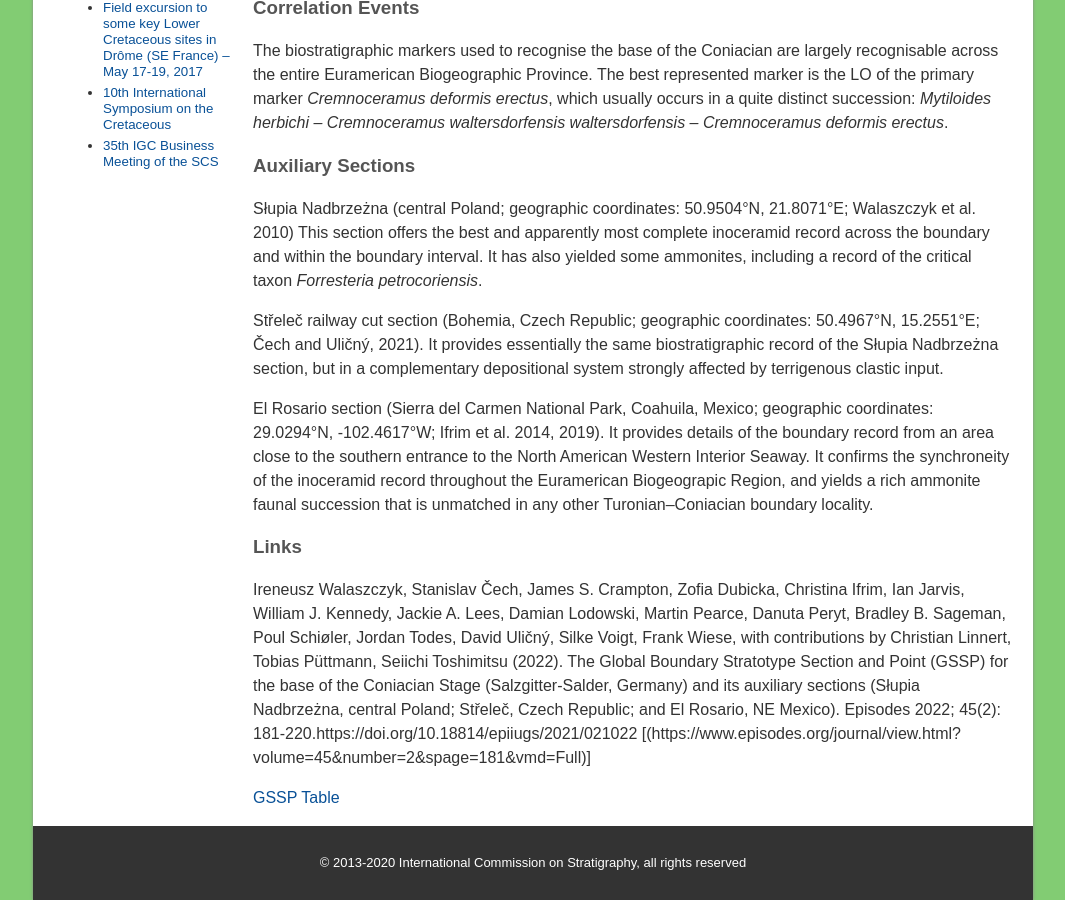
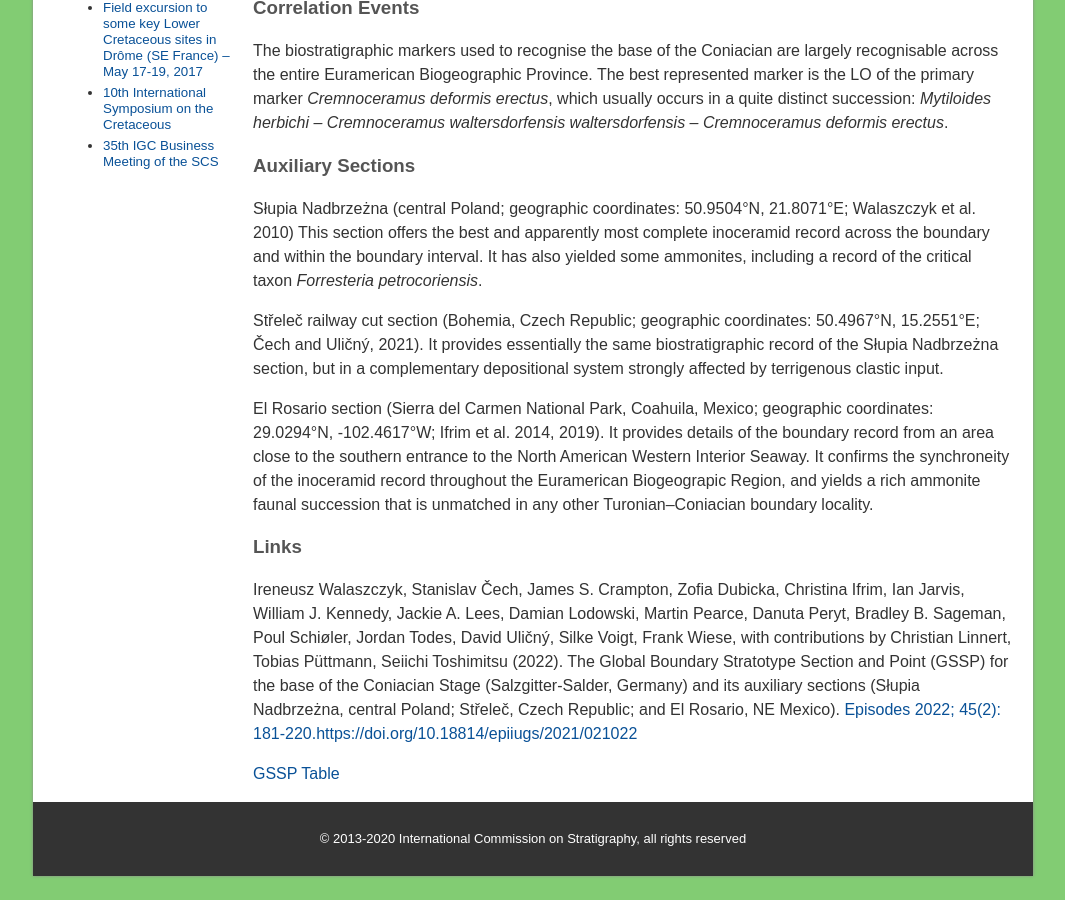
Before and after one commit to i-c-stratigraphy/subcommission-cretaceous, a Jekyll site: the page built from pages/gssps/coniacian.md, in a window 1280 px wide and 900 px high, scrolled down 1768 px. Shown: the whole window, without its empty margins (107-1172 px from the left). Built offline with Jekyll 4.4.1, drawn with Linux system fonts in a browser that asks for light colours; after the commit the page ends 2644 px from its top, so only the background shows below that.

Commit message:
Update coniacian.md

```diff
--- a/pages/gssps/coniacian.md
+++ b/pages/gssps/coniacian.md
@@ -53,7 +53,6 @@ Střeleč railway cut section (Bohemia, Czech Republic; geographic coordinates:
 El Rosario section (Sierra del Carmen National Park, Coahuila, Mexico; geographic coordinates: 29.0294°N, -102.4617°W; Ifrim et al. 2014, 2019). It provides details of the boundary record from an area close to the southern entrance to the North American Western Interior Seaway. It confirms the synchroneity of the inoceramid record throughout the Euramerican Biogeograpic Region, and yields a rich ammonite faunal succession that is unmatched in any other Turonian–Coniacian boundary locality.
 
 ### Links
-Ireneusz Walaszczyk, Stanislav Čech, James S. Crampton, Zofia Dubicka, Christina Ifrim, Ian Jarvis, William J. Kennedy, Jackie A. Lees, Damian Lodowski, Martin Pearce, Danuta Peryt, Bradley B. Sageman, Poul Schiøler, Jordan Todes, David Uličný, Silke Voigt, Frank Wiese, with contributions by Christian Linnert, Tobias Püttmann, Seiichi Toshimitsu (2022). The Global Boundary Stratotype Section and Point (GSSP) for the base of the Coniacian Stage (Salzgitter-Salder, Germany) and its auxiliary sections (Słupia Nadbrzeżna, central Poland; Střeleč, Czech Republic; and El Rosario, NE Mexico). Episodes 2022; 45(2): 181-220.https://doi.org/10.18814/epiiugs/2021/021022
-[(https://www.episodes.org/journal/view.html?volume=45&number=2&spage=181&vmd=Full)]
+Ireneusz Walaszczyk, Stanislav Čech, James S. Crampton, Zofia Dubicka, Christina Ifrim, Ian Jarvis, William J. Kennedy, Jackie A. Lees, Damian Lodowski, Martin Pearce, Danuta Peryt, Bradley B. Sageman, Poul Schiøler, Jordan Todes, David Uličný, Silke Voigt, Frank Wiese, with contributions by Christian Linnert, Tobias Püttmann, Seiichi Toshimitsu (2022). The Global Boundary Stratotype Section and Point (GSSP) for the base of the Coniacian Stage (Salzgitter-Salder, Germany) and its auxiliary sections (Słupia Nadbrzeżna, central Poland; Střeleč, Czech Republic; and El Rosario, NE Mexico). [Episodes 2022; 45(2): 181-220.https://doi.org/10.18814/epiiugs/2021/021022](https://www.episodes.org/journal/view.html?volume=45&number=2&spage=181&vmd=Full)
 
 [GSSP Table](https://stratigraphy.org/gssps/)
```
